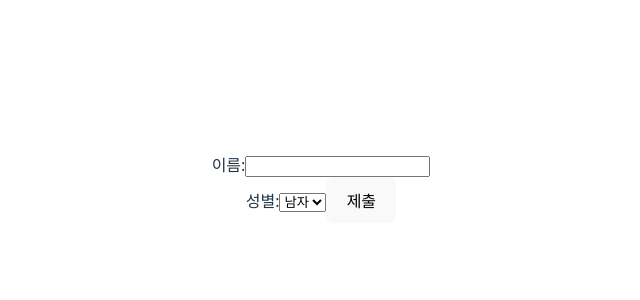
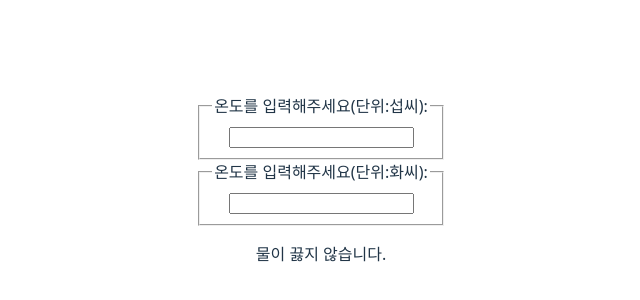
Before and after one commit to Hongyejinjin/first-met-react-practice-v19, a React (Vite) app: page / in a window 1280 px wide. Shown: the part 212-512 px from the top of the page, without its empty margins (319-959 px from the left). Built offline with nearby package versions, Linux system fonts and the light colour scheme.

Commit message:
Chapter12 practice updated.

```diff
--- /dev/null
+++ b/src/chapter_12/Calculator.jsx
@@ -0,0 +1,65 @@
+import { useState } from 'react';
+import TemperatureInput from './TemperatureInput';
+
+function BoilingVerdict(props) {
+    if (props.celsius >= 100) {
+        return <p>물이 끓습니다.</p>;
+    }
+    return <p>물이 끓지 않습니다.</p>;
+}
+
+function toCelsius(fahrenheit) {
+    return ((fahrenheit - 32) * 5) / 9;
+}
+
+function toFahrenheit(celsius) {
+    return (celsius * 9) / 5 + 32;
+}
+
+function tryConvert(temperature, convert) {
+    const input = parseFloat(temperature);
+    if (Number.isNaN(input)) {
+        return '';
+    }
+    const output = convert(input);
+    const rounded = Math.round(output * 1000) / 1000;
+    return rounded.toString();
+}
+
+function Calculator(props) {
+    const [temperature, setTemperature] = useState('');
+    const [scale, setScale] = useState('c');
+
+    const handleCelsiusChange = (temperature) => {
+        setTemperature(temperature);
+        setScale('c');
+    };
+
+    const handleFahrenheitChange = (temperature) => {
+        setTemperature(temperature);
+        setScale('f');
+    };
+
+    const celsius =
+        scale === 'f' ? tryConvert(temperature, toCelsius) : temperature;
+    const fahrenheit =
+        scale === 'c' ? tryConvert(temperature, toFahrenheit) : temperature;
+
+    return (
+        <div>
+            <TemperatureInput
+                scale='c'
+                temperature={celsius}
+                onTemperatureChange={handleCelsiusChange}
+            />
+            <TemperatureInput
+                scale='f'
+                temperature={fahrenheit}
+                onTemperatureChange={handleFahrenheitChange}
+            />
+            <BoilingVerdict celsius={parseFloat(celsius)} />
+        </div>
+    );
+}
+
+export default Calculator;
--- /dev/null
+++ b/src/chapter_12/TemperatureInput.jsx
@@ -0,0 +1,24 @@
+const scaleNames = {
+    c: '섭씨',
+    f: '화씨',
+};
+
+function TemperatureInput(props) {
+    const handleChange = (event) => {
+        props.onTemperatureChange(event.target.value);
+    };
+
+    return (
+        <fieldset>
+            <legend>
+                온도를 입력해주세요(단위:{scaleNames[props.scale]}):
+            </legend>
+            <input
+                value={props.temperature}
+                onChange={handleChange}
+            />
+        </fieldset>
+    );
+}
+
+export default TemperatureInput;
--- a/src/main.jsx
+++ b/src/main.jsx
@@ -12,10 +12,11 @@
 import LandingPage from './chapter_09/LandingPage';
 import AttendanceBook from './chapter_10/AttendanceBook';
 import SignUp from './chapter_11/SignUp';
+import Calculator from './chapter_12/Calculator';
 
 const root = createRoot(document.getElementById('root'));
 root.render(
     <StrictMode>
-        <SignUp />
+        <Calculator />
     </StrictMode>
 );
```
